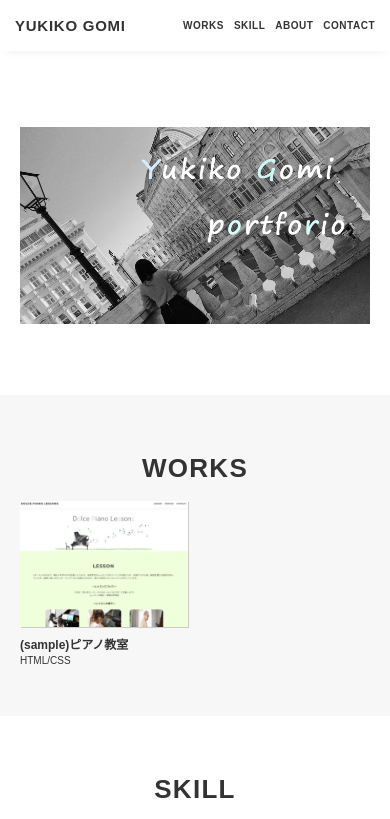
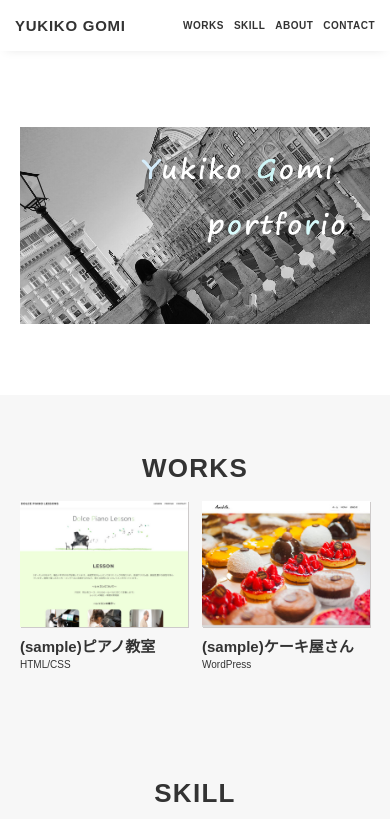
Before and after one commit to yukiko0525/ykk525, a plain HTML site: page index.html in a window 390 px wide. Shown: the top 819 px of the page. Drawn offline with nearby package versions, Linux system fonts and the light colour scheme; a web font is replaced by a local one.

Commit message:
amabile.追加

```diff
--- a/css/style.css
+++ b/css/style.css
@@ -472,7 +472,7 @@ img {
 
   /* Works */
   .works-name {
-    font-size: 12px;
+    font-size: 15px;
   }
 
   .works-info {
--- a/index.html
+++ b/index.html
@@ -57,6 +57,14 @@
               <p class="works-name">(sample)ピアノ教室</p>
               <p class="works-info">HTML/CSS</p>
             </a>
+
+                  <a class="works-item" href="https://sampleamabile.com/">
+                    <div class="works-img"><img src="amabile..jpg" alt="amabile" /></div>
+                    <p class="works-name">(sample)ケーキ屋さん</p>
+                    <p class="works-info">WordPress</p>
+                  </a>
+                  </div>
+
 
           </div>
         </div>
```
Also changed, not shown: amabile..jpg (added).
